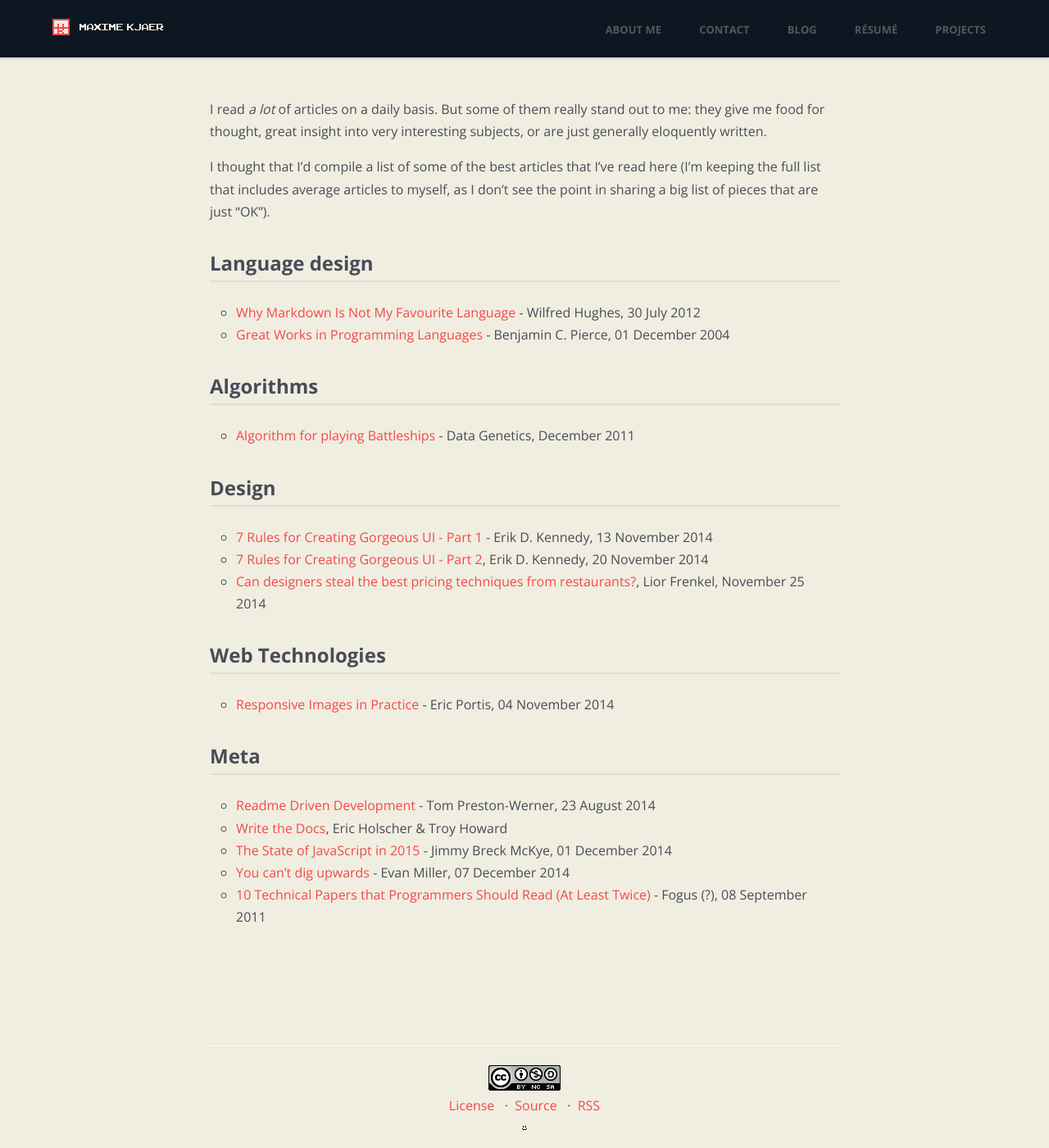
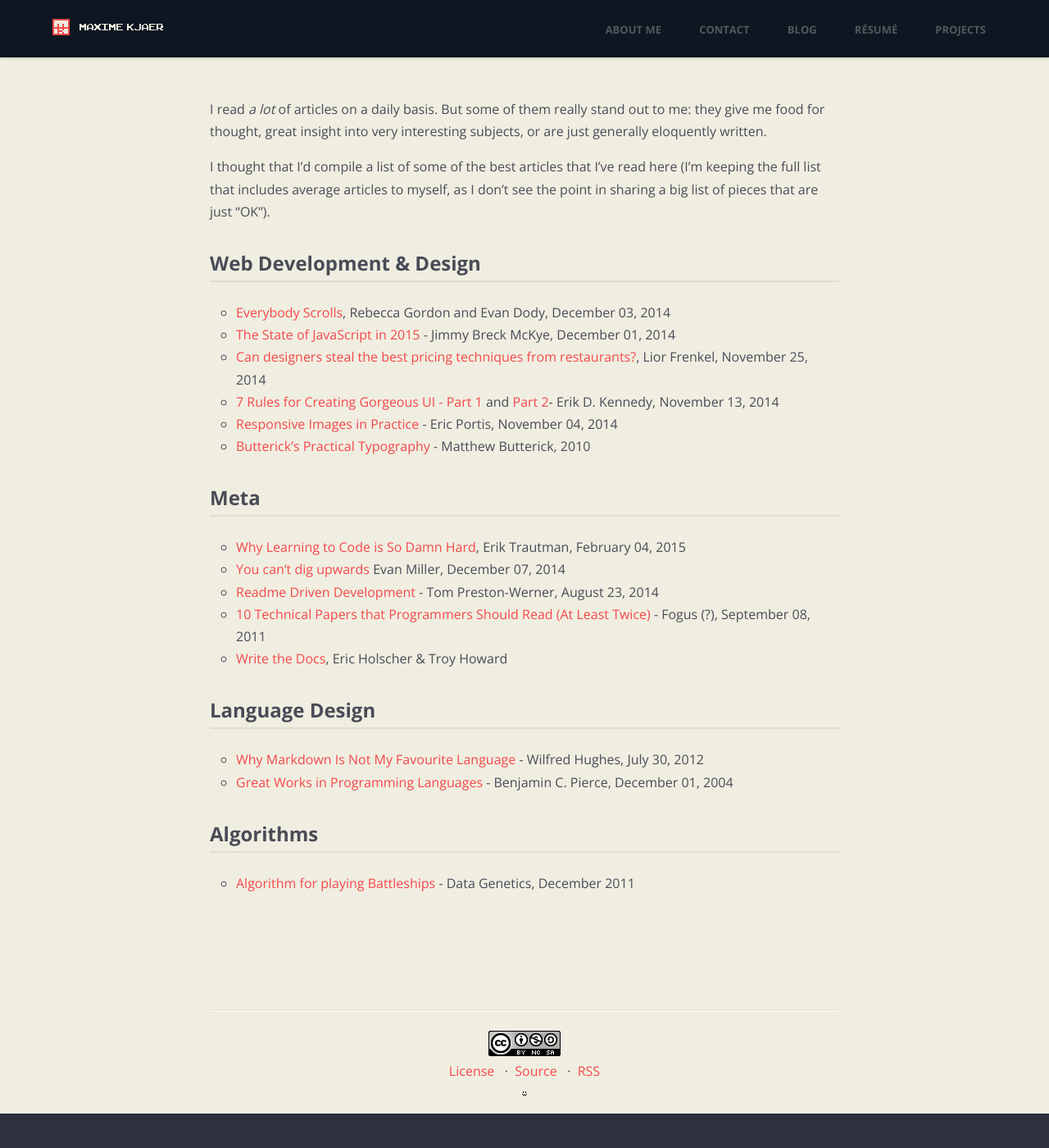
Before and after one commit to MaximeKjaer/kjaer.io, a Jekyll site: the page built from _posts/2014-12-01-a-short-list-of-great-articles.md, in a window 1280 px wide and 1400 px high, scrolled down 530 px. Shown: the whole window at 82% size. Built offline with Jekyll 4.4.1, drawn with Linux system fonts in a browser that asks for light colours; nearby versions of some CDN libraries; comment, search, counter and statistics services are not loaded; after the commit the page ends 1888 px from its top, so only the background shows below that.

Commit message:
Reorganisation & new articles to the list

```diff
--- a/_posts/2014-12-01-a-short-list-of-great-articles.md
+++ b/_posts/2014-12-01-a-short-list-of-great-articles.md
@@ -8,32 +8,31 @@ I read *a lot* of articles on a daily basis. But some of them really stand out t
 
 I thought that I'd compile a list of some of the best articles that I've read here (I'm keeping the full list that includes average articles to myself, as I don't see the point in sharing a big list of pieces that are just "OK").
 
-##Language design
 
-- [Why Markdown Is Not My Favourite Language](http://www.wilfred.me.uk/blog/2012/07/30/why-markdown-is-not-my-favourite-language/) - Wilfred Hughes, 30 July 2012
-- [Great Works in Programming Languages](http://www.cis.upenn.edu/~bcpierce/courses/670Fall04/GreatWorksInPL.shtml) - Benjamin C. Pierce, 01 December 2004
+## Web Development & Design
+
+- [Everybody Scrolls](http://www.hugeinc.com/ideas/perspective/everybody-scrolls), Rebecca Gordon and Evan Dody, December 03, 2014
+- [The State of JavaScript in 2015](http://www.breck-mckye.com/blog/2014/12/the-state-of-javascript-in-2015/) - Jimmy Breck McKye, December 01, 2014
+- [Can designers steal the best pricing techniques from restaurants?](http://thenuschool.com/can-steal-restaurants-best-pricing-techniques/), Lior Frenkel, November 25, 2014
+- [7 Rules for Creating Gorgeous UI - Part 1](https://medium.com/@erikdkennedy/7-rules-for-creating-gorgeous-ui-part-1-559d4e805cda?hn=1) and [Part 2](https://medium.com/@erikdkennedy/7-rules-for-creating-gorgeous-ui-part-2-430de537ba96)- Erik D. Kennedy, November 13, 2014
+- [Responsive Images in Practice](http://alistapart.com/article/responsive-images-in-practice) -  Eric Portis, November 04, 2014
+- [Butterick’s Practical Typography](http://practicaltypography.com/) - Matthew Butterick, 2010
+
+## Meta
+
+- [Why Learning to Code is So Damn Hard](http://www.vikingcodeschool.com/posts/why-learning-to-code-is-so-damn-hard), Erik Trautman, February 04, 2015
+- [You can't dig upwards](http://www.evanmiller.org/you-cant-dig-upwards.html) Evan Miller, December 07, 2014
+- [Readme Driven Development](http://tom.preston-werner.com/2010/08/23/readme-driven-development.html) - Tom Preston-Werner, August 23, 2014
+- [10 Technical Papers that Programmers Should Read (At Least Twice)](http://blog.fogus.me/2011/09/08/10-technical-papers-every-programmer-should-read-at-least-twice/) - Fogus (?), September 08, 2011
+- [Write the Docs](http://docs.writethedocs.org/), Eric Holscher & Troy Howard
+
+
+##Language Design
+
+- [Why Markdown Is Not My Favourite Language](http://www.wilfred.me.uk/blog/2012/07/30/why-markdown-is-not-my-favourite-language/) - Wilfred Hughes, July 30, 2012
+- [Great Works in Programming Languages](http://www.cis.upenn.edu/~bcpierce/courses/670Fall04/GreatWorksInPL.shtml) - Benjamin C. Pierce, December 01, 2004
+
 
 ##Algorithms
 
 - [Algorithm for playing Battleships](http://www.datagenetics.com/blog/december32011/index.html) - Data Genetics, December 2011
-
-## Design
-
-- [7 Rules for Creating Gorgeous UI - Part 1](https://medium.com/@erikdkennedy/7-rules-for-creating-gorgeous-ui-part-1-559d4e805cda?hn=1) - Erik D. Kennedy, 13 November 2014
-- [7 Rules for Creating Gorgeous UI - Part 2](https://medium.com/@erikdkennedy/7-rules-for-creating-gorgeous-ui-part-2-430de537ba96), Erik D. Kennedy, 20 November 2014
-- [Can designers steal the best pricing techniques from restaurants?](http://thenuschool.com/can-steal-restaurants-best-pricing-techniques/), Lior Frenkel, November 25 2014
-
-
-<!--- Separator -->
-
-## Web Technologies
-
-- [Responsive Images in Practice](http://alistapart.com/article/responsive-images-in-practice) -  Eric Portis, 04 November 2014
-
-## Meta
-
-- [Readme Driven Development](http://tom.preston-werner.com/2010/08/23/readme-driven-development.html) - Tom Preston-Werner, 23 August 2014
-- [Write the Docs](http://docs.writethedocs.org/), Eric Holscher & Troy Howard
-- [The State of JavaScript in 2015](http://www.breck-mckye.com/blog/2014/12/the-state-of-javascript-in-2015/) - Jimmy Breck McKye, 01 December 2014
-- [You can't dig upwards](http://www.evanmiller.org/you-cant-dig-upwards.html) - Evan Miller, 07 December 2014
-- [10 Technical Papers that Programmers Should Read (At Least Twice)](http://blog.fogus.me/2011/09/08/10-technical-papers-every-programmer-should-read-at-least-twice/) - Fogus (?), 08 September 2011
```
